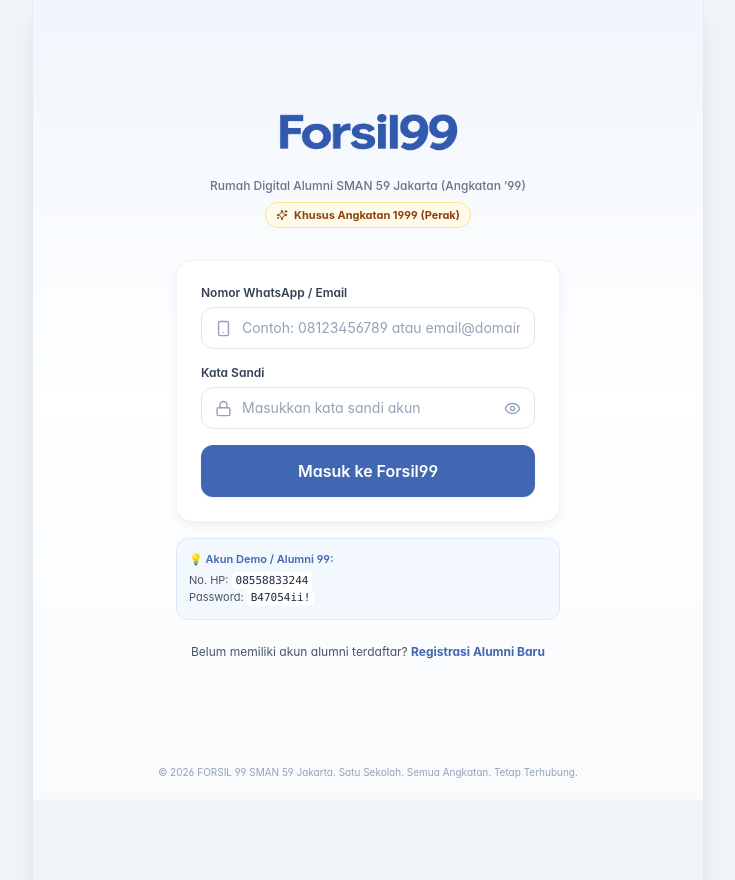
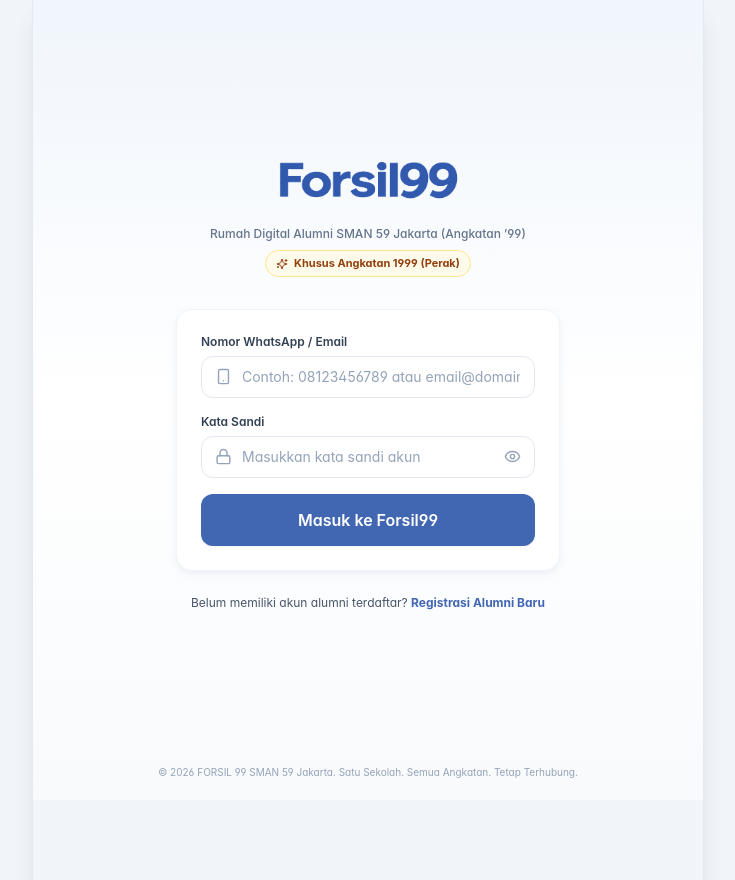
Before and after one commit to miftahsteven/forsil99-app-web, a Next.js app: page /login in a window 1280 px wide. Shown: the whole page, without its empty margins (272-1007 px from the left). Built offline with nearby package versions, Linux system fonts and the light colour scheme; no server answers.

Commit message:
Remove demo credentials banner from login page

```diff
--- a/src/app/(auth)/login/page.tsx
+++ b/src/app/(auth)/login/page.tsx
@@ -108,13 +108,6 @@ export default function LoginPage() {
           </AppButton>
         </form>
 
-        {/* Quick Demo Credentials Help */}
-        <div className="mt-4 p-3 bg-blue-50/70 border border-blue-100 rounded-xl text-[11px] text-slate-600">
-          <p className="font-semibold text-brand-primary mb-1">💡 Akun Demo / Alumni 99:</p>
-          <p>No. HP: <code className="bg-white px-1 py-0.5 rounded font-mono text-slate-800">08558833244</code></p>
-          <p>Password: <code className="bg-white px-1 py-0.5 rounded font-mono text-slate-800">B47054ii!</code></p>
-        </div>
-
         {/* Register CTA */}
         <div className="text-center mt-6">
           <p className="text-xs text-slate-600">
```
